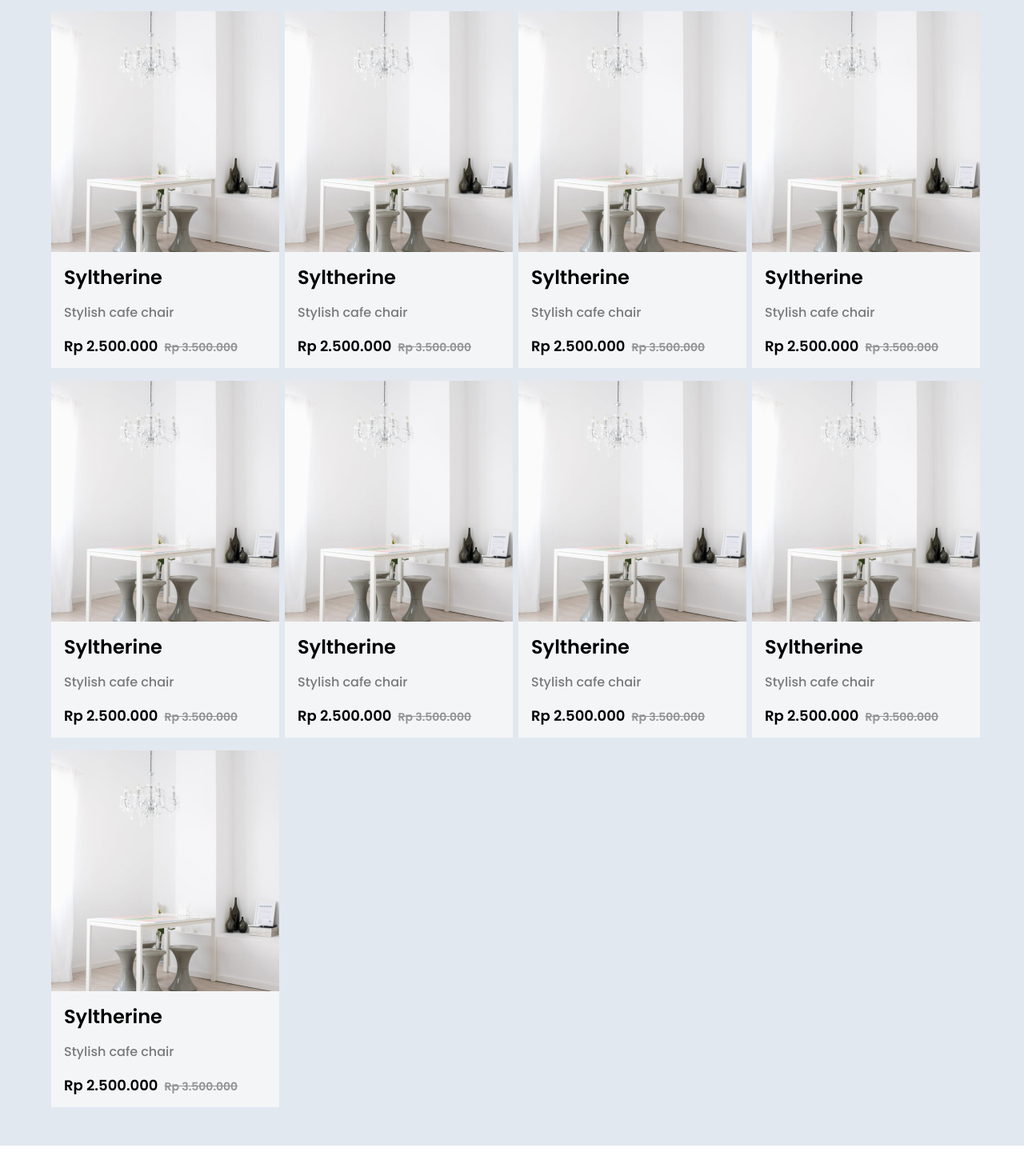
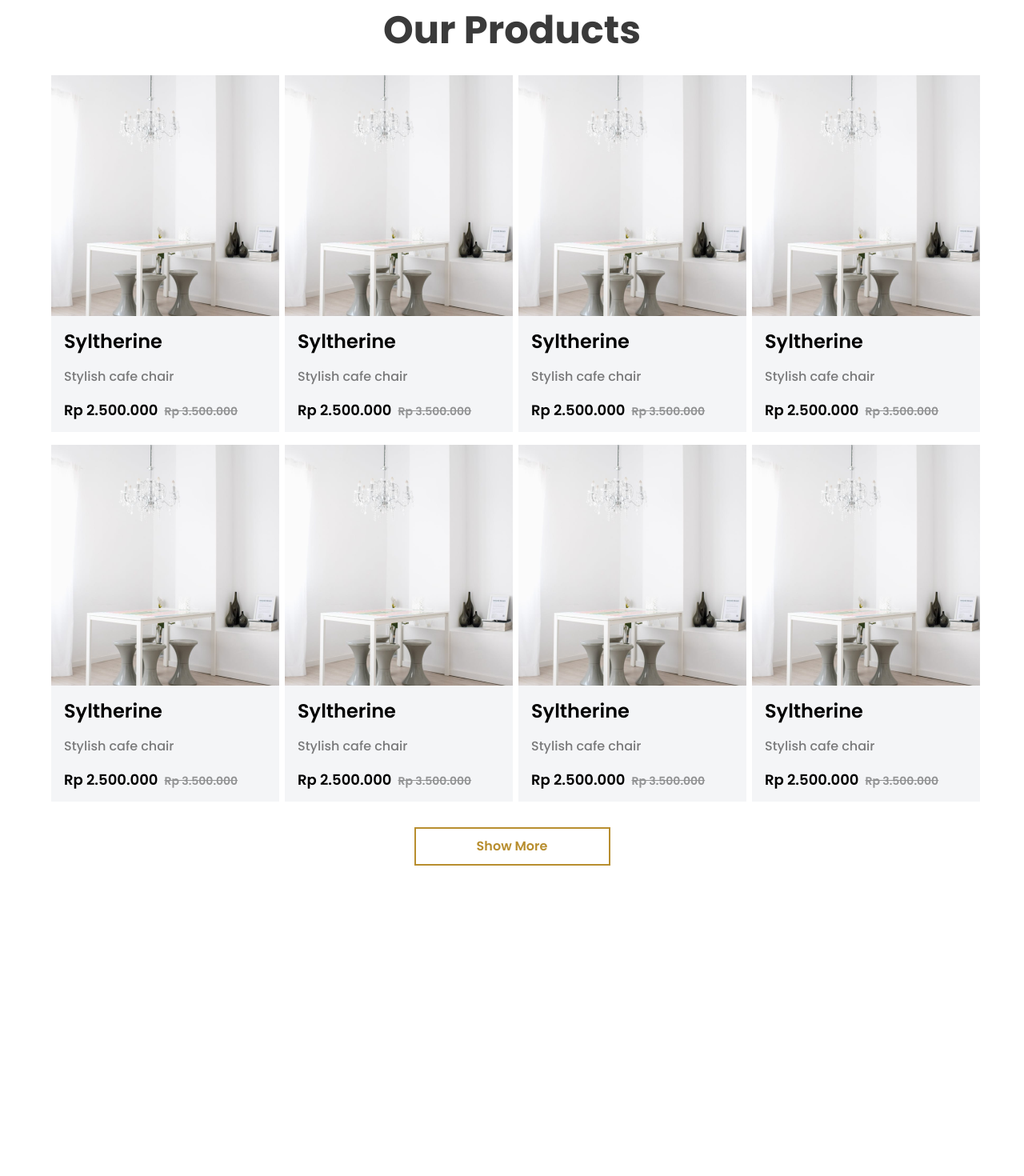
Before and after one commit to Oussama-Chaoui/next-ecom-figma, a Next.js app: page / in a window 1280 px wide. Shown: the part 1521-2991 px from the top of the page at 80% size. After the commit the page ends 2651 px from the top, so only its background shows below. Built offline with nearby package versions, Linux system fonts and the light colour scheme.

Commit message:
finished product item and products grid

```diff
--- a/components/landing/product-item.tsx
+++ b/components/landing/product-item.tsx
@@ -1,14 +1,50 @@
+'use client'
 import { cn } from "@/lib/utils";
+import { ArrowLeftRight, Heart, Share } from "lucide-react";
 import { Poppins } from "next/font/google";
 import Image from "next/image"
+import { MouseEventHandler, useState } from "react";
 
 const poppins = Poppins({ subsets: ['latin'],weight:["400","500","600","700"] });
 
 const ProductItem = () => {
+
+  const [isHover,setIsHover] = useState(false);
+  const handleHover:MouseEventHandler<HTMLDivElement> = (e) => {
+    console.log(e);
+    setIsHover(true);
+  };
+  const handleMouseLeave:MouseEventHandler<HTMLDivElement> = (e) => {
+    console.log(e);
+    setIsHover(false);
+  };
   return (
-    <div className="w-[285px] h-[446px] bg-[#F4F5F7]">
+    <div className={cn("w-[285px] h-[446px] bg-[#F4F5F7] relative")} onMouseEnter={handleHover} onMouseLeave={handleMouseLeave}>
+        {
+          isHover && (
+            <div className={cn(poppins.className,"absolute top-0 left-0 w-[285px] h-[446px] bg-[#3A3A3A] bg-opacity-70 flex flex-col items-center justify-center gap-4")}>
+              <button className="h-[48px] w-[202px] bg-white flex items-center justify-center focus:outline-none text-primarySite font-semibold">
+                Add To Cart
+              </button>
+              <div className="flex items-center text-white gap-4">
+                <div className="flex items-center gap-2 font-semibold">
+                  <Share size={16} color="#fff" strokeWidth={3} />
+                  <p>Share</p>
+                </div>
+                <div className="flex items-center gap-2 font-semibold">
+                  <ArrowLeftRight size={16} color="#fff" strokeWidth={3} />
+                  <p>Compare</p>
+                </div>
+                <div className="flex items-center gap-2 font-semibold">
+                  <Heart size={16} color="#fff" strokeWidth={3} />
+                  <p>Like</p>
+                </div>
+              </div>
+            </div>
+          )
+        }
         <Image src="/image 1.png" alt="product" width={285} height={301} objectFit="cover" />
-        <div className="w-full h-full flex flex-col gap-4 pt-4 pl-4">
+        <div className="w-full flex flex-col gap-4 pt-4 pl-4">
             <p className={cn(poppins.className,"text-black font-semibold text-2xl")}>Syltherine</p>
             <p className={cn(poppins.className,"font-medium text-black opacity-50")}>Stylish cafe chair</p>
             <p className={cn(poppins.className,"text-black font-semibold text-lg")}>
--- a/components/landing/products-grid.tsx
+++ b/components/landing/products-grid.tsx
@@ -1,8 +1,16 @@
+import { cn } from "@/lib/utils";
 import ProductItem from "./product-item";
+import { Poppins } from "next/font/google";
+const poppins = Poppins({ subsets: ['latin'],weight:["400","500","600","700"] });
 
 const ProductsGrid = () => {
   return (
-    <div className="flex justify-center items-center px-16 py-12 w-full">
+    <div className="flex flex-col gap-8 justify-center items-center px-16 py-12 w-full bg-white">
+      <div className="text-center text-black flex flex-col">
+            <h2 className={cn(poppins.className,"text-5xl font-bold text-[#3A3A3A]")}>
+                Our Products
+            </h2>
+        </div>
       <div className="grid grid-cols-1 sm:grid-cols-2 md:grid-cols-3 lg:grid-cols-4 gap-4 max-w-screen-2xl w-full">
 
         <ProductItem />
@@ -13,8 +21,10 @@ const ProductsGrid = () => {
         <ProductItem />
         <ProductItem />
         <ProductItem />
-        <ProductItem />
       </div>
+      <button className={cn(poppins.className,"w-[245px] h-[48px] bg-white flex items-center justify-center focus:outline-none text-primarySite font-semibold border-[2px] border-primarySite")}>
+        Show More
+      </button>
     </div>
   );
 };
```
